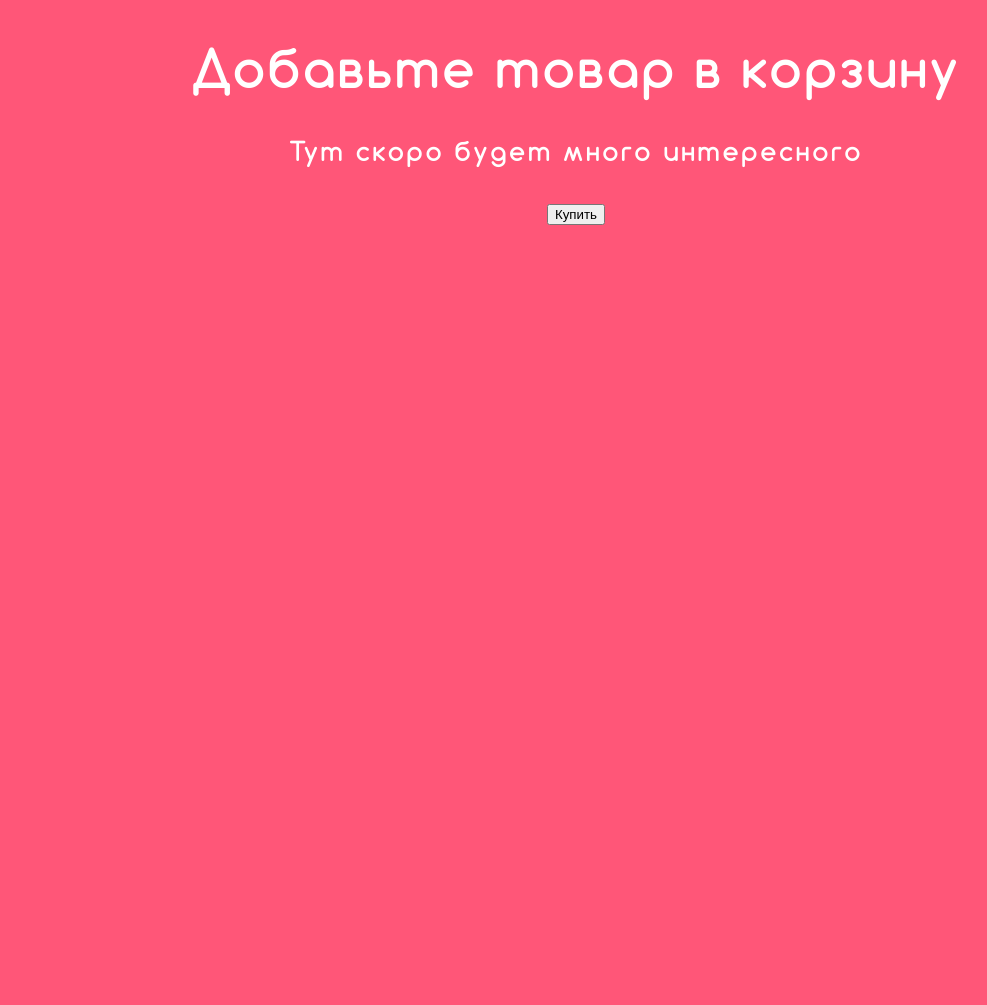
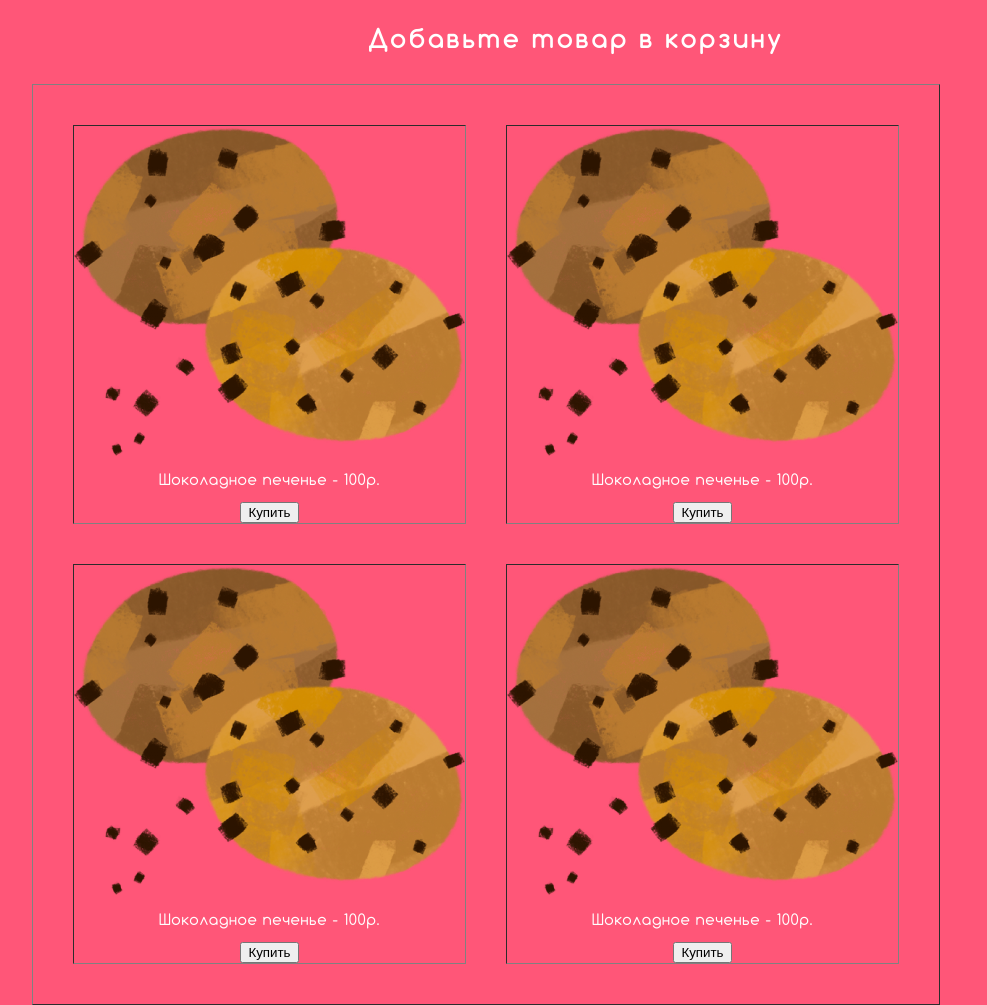
Before and after one commit to heyartemno/testtelegramwebapp, a plain HTML site: page index.html in a window 1280 px wide. Shown: the whole page, without its empty margins (64-1051 px from the left). Before the commit the page ends 800 px from the top, so only its background shows below. Drawn offline with Linux system fonts and the light colour scheme.

Commit message:
first itteration

```diff
--- a/css/style.css
+++ b/css/style.css
@@ -24,6 +24,13 @@
 
 body {
     background: #FF5678;
+}
+
+.main {
+    max-wight: 300px;
+}
+
+h1 {
     color: #FFF;
     text-align: center;
     font-family: Comfortaa;
@@ -33,3 +40,34 @@ body {
     line-height: normal;
     letter-spacing: 2.6px;
 }
+
+.menu {
+    grid-template: "." 130px
+                   "." 130px
+                   / 186px 186px;
+    text-align: center;
+    margin-top: 30px;
+    margin-left: 44px;
+    margin-right: 44px;
+}
+
+table {
+    width: 130px; /* Ширина таблицы */
+    border-spacing: 40px; /* Расстояние между ячейками */
+    margin-top: 30px;
+    margin-left: 44px;
+    margin-right: 44px;
+}
+td, th {
+    padding: 0px; /* Поля вокруг текста */
+   }
+
+h2 {
+    color: #FFF;
+    font-family: Comfortaa;
+    font-size: 15px;
+    font-style: normal;
+    font-weight: 500;
+    line-height: normal;
+    letter-spacing: 0.675px;
+}
--- a/index.html
+++ b/index.html
@@ -9,10 +9,36 @@
     <link rel="stylesheet" href="css/style.css">
 </head>
 <body>
-    <div id="main">
+    <section class="main">
         <h1>Добавьте товар в корзину</h1>
-        <p>Тут скоро будет много интересного</p>
-        <button id="buy">Купить</button>
-    </div>
+    </section>
+    <section class="menu">
+        <table border="1">
+            <tr>
+                <td>
+                    <img src="images/cookie.png" alt="Cookie">
+                    <h2>Шоколадное печенье - 100р.</h2>
+                    <button class="buy">Купить</button>
+                </td>
+                <td>
+                    <img src="images/cookie.png" alt="Cookie">
+                    <h2>Шоколадное печенье - 100р.</h2>
+                    <button class="buy">Купить</button>
+                </td>
+            </tr>
+            <tr>
+                <td>
+                    <img src="images/cookie.png" alt="Cookie">
+                    <h2>Шоколадное печенье - 100р.</h2>
+                    <button class="buy">Купить</button>
+                </td>
+                <td>
+                    <img src="images/cookie.png" alt="Cookie">
+                    <h2>Шоколадное печенье - 100р.</h2>
+                    <button class="buy">Купить</button>
+                </td>
+             </tr>
+        </table>
+    </section>
 </body>
 </html>
```
Also changed, not shown: images/cookie.png (added), 3 other files.
